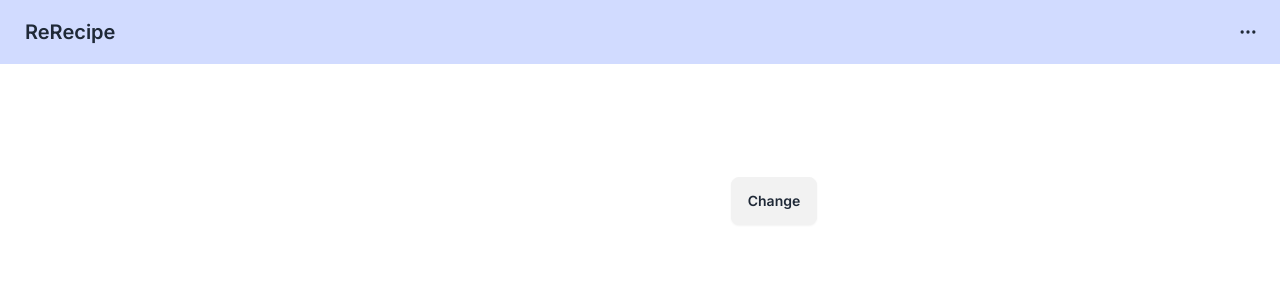
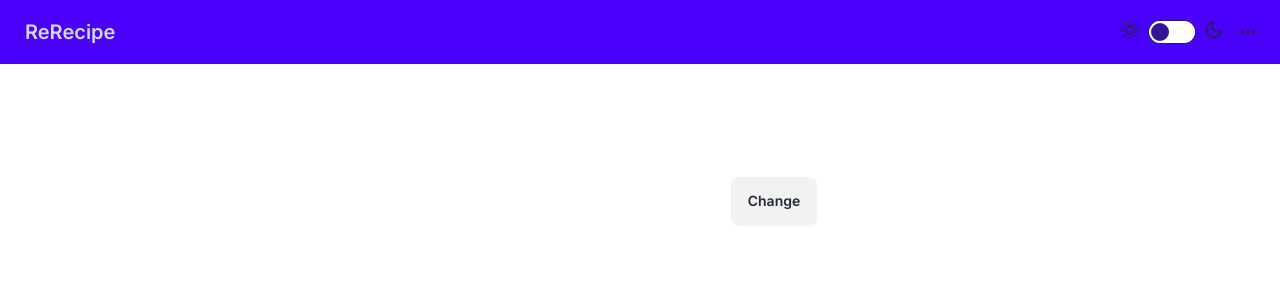
Before and after one commit to TakabayaP/programmable-cooking, a Next.js app in the folder frontend/: page / in a window 1280 px wide. Shown: the top 300 px of the page. Built offline with nearby package versions, Linux system fonts and the light colour scheme.

Commit message:
update: add theme switcher to navbar

```diff
--- a/frontend/app/layout.tsx
+++ b/frontend/app/layout.tsx
@@ -19,9 +19,16 @@
     <html suppressHydrationWarning data-theme="cupcake">
       <body className={inter.className}>
         <ThemeProvider>
-          <div className="navbar bg-base-100 sticky top-0 z-30 bg-primary-content">
+          <div className="navbar bg-primary sticky top-0 z-30">
             <div className="flex-1">
-              <a className="btn btn-ghost text-xl btn-primary">ReRecipe</a>
+              <a className="btn text-xl btn-primary">ReRecipe</a>
+            </div>
+            <div className="flex-none">
+              <label className="flex cursor-pointer gap-2">
+                <svg xmlns="http://www.w3.org/2000/svg" width="20" height="20" viewBox="0 0 24 24" fill="none" stroke="currentColor" strokeWidth="2" strokeLinecap="round" strokeLinejoin="round"><circle cx="12" cy="12" r="5" /><path d="M12 1v2M12 21v2M4.2 4.2l1.4 1.4M18.4 18.4l1.4 1.4M1 12h2M21 12h2M4.2 19.8l1.4-1.4M18.4 5.6l1.4-1.4" /></svg>
+                <input type="checkbox" value="bumblebee" className="toggle theme-controller" />
+                <svg xmlns="http://www.w3.org/2000/svg" width="20" height="20" viewBox="0 0 24 24" fill="none" stroke="currentColor" strokeWidth="2" strokeLinecap="round" strokeLinejoin="round"><path d="M21 12.79A9 9 0 1 1 11.21 3 7 7 0 0 0 21 12.79z"></path></svg>
+              </label>
             </div>
             <div className="flex-none">
               <button className="btn btn-square btn-ghost">
```
